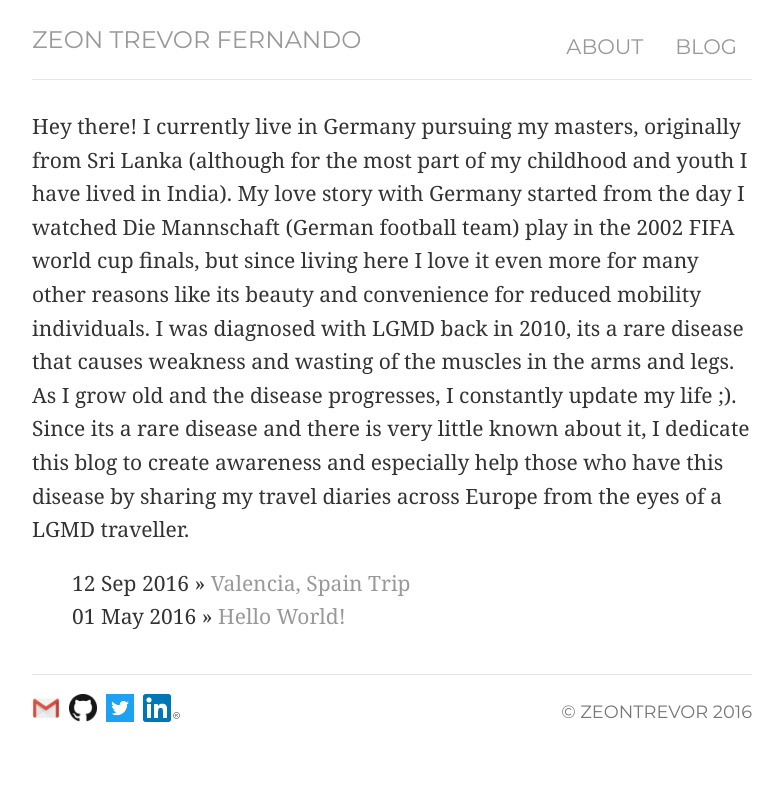
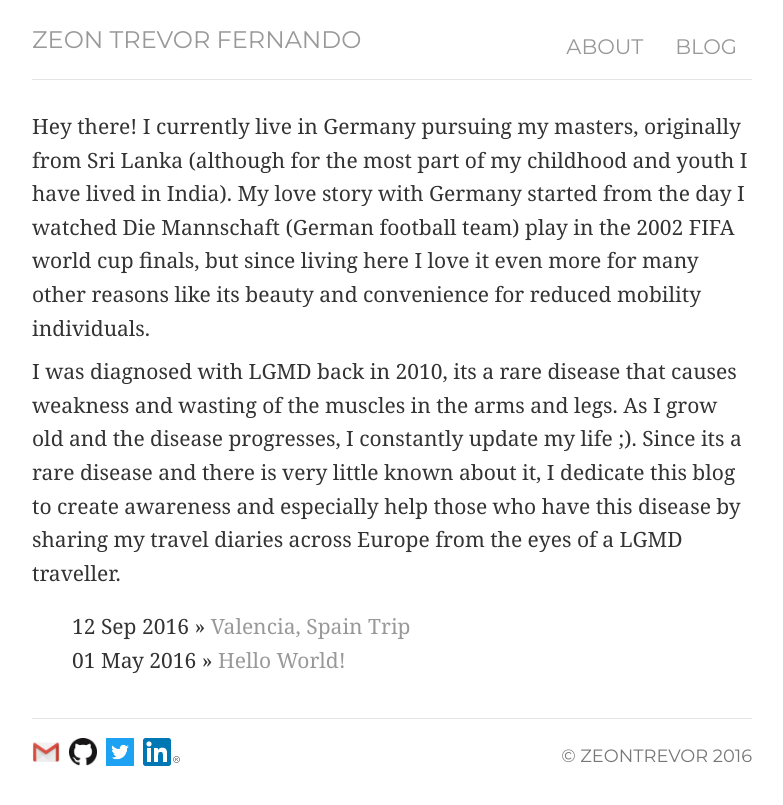
Before and after one commit to ZeonTrevor/zeontrevor.github.io, a Jekyll site: the page built from blog/index.html, in a window 1280 px wide. Shown: the top 805 px of the page, without its empty margins (248-1031 px from the left). Built offline with Jekyll 4.4.1, drawn with Linux system fonts in a browser that asks for light colours.

```diff
--- a/blog/index.html
+++ b/blog/index.html
@@ -3,7 +3,10 @@ layout: default
 title: Blog
 ---
 
-Hey there! I currently live in Germany pursuing my masters, originally from Sri Lanka (although for the most part of my childhood and youth I have lived in India). My love story with Germany started from the day I watched Die Mannschaft (German football team) play in the 2002 FIFA world cup finals, but since living here I love it even more for many other reasons like its beauty and convenience for reduced mobility individuals. I was diagnosed with LGMD back in 2010, its a rare disease that causes weakness and wasting of the muscles in the arms and legs. As I grow old and the disease progresses, I constantly update my life ;). Since its a rare disease and there is very little known about it, I dedicate this blog to create awareness and especially help those who have this disease by sharing my travel diaries across Europe from the eyes of a LGMD traveller.
+<p>Hey there! I currently live in Germany pursuing my masters, originally from Sri Lanka (although for the most part of my childhood and youth I have lived in India). My love story with Germany started from the day I watched Die Mannschaft (German football team) play in the 2002 FIFA world cup finals, but since living here I love it even more for many other reasons like its beauty and convenience for reduced mobility individuals.</p>
+
+<p>I was diagnosed with LGMD back in 2010, its a rare disease that causes weakness and wasting of the muscles in the arms and legs. As I grow old and the disease progresses, I constantly update my life ;). Since its a rare disease and there is very little known about it, I dedicate this blog to create awareness and especially help those who have this disease by sharing my travel diaries across Europe from the eyes of a LGMD traveller.</p>
+
 <ul class="posts">
 
   {% for post in site.posts %}
```
